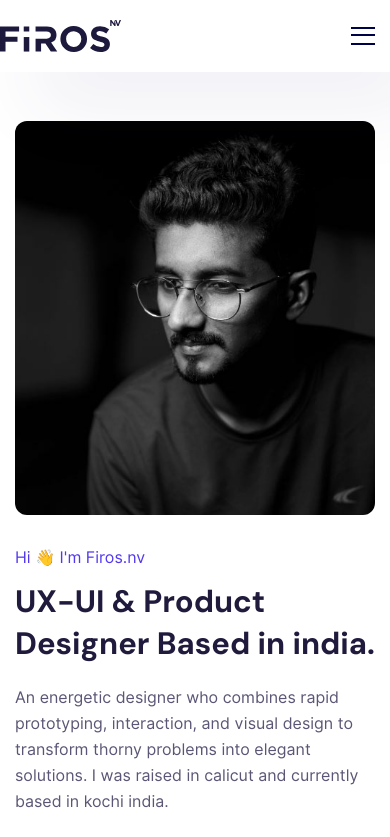
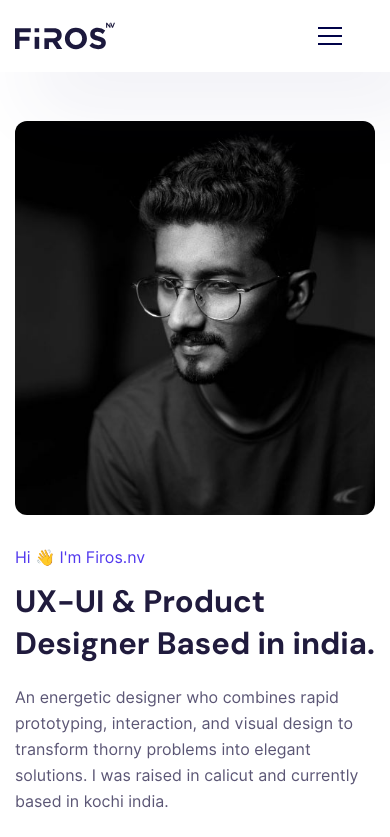
Before and after one commit to Jaseem-v/firos-nv, a plain HTML site: page index.html in a window 390 px wide. Shown: the top 837 px of the page. Drawn offline with Linux system fonts and the light colour scheme; files whose address does not match are found by name.

Commit message:
mobile navbar test

```diff
--- a/assets/css/mystyle.css
+++ b/assets/css/mystyle.css
@@ -1,5 +1,5 @@
 .header-left {
-    padding: 0 !important;
+    /* padding: 0 !important; */
 }
 
 .banner-description {
--- a/index.html
+++ b/index.html
@@ -48,14 +48,14 @@
             <div class="header-wrapper">
                 <div class="container">
                     <div class="row align-items-center">
-                        <div class="col-lg-3 col-md-6 col-sm-6 col-6 header-left">
+                        <div class="col-lg-3 col-md-6 col-sm-6 col-4 header-left">
                             <div class="logo">
                                 <a href="index.html">
                                     <img src="assets/images/logo 2.svg">
                                 </a>
                             </div>
                         </div>
-                        <div class="col-lg-9 col-md-6 col-sm-6 col-6 header-right">
+                        <div class="col-lg-9 col-md-6 col-sm-6 col-7 header-right">
                             <div class="mainmenu-wrapepr">
                                 <!-- Start Mainmanu Nav -->
                                 <nav class="mainmenu-nav d-none d-lg-block">
```
